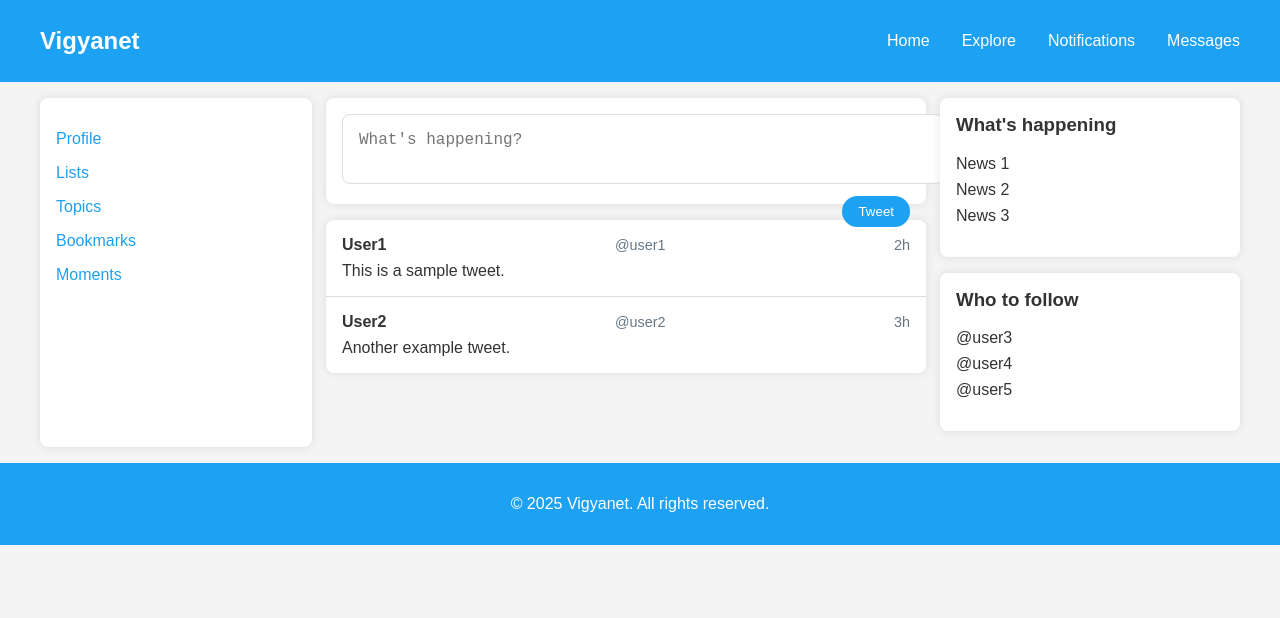
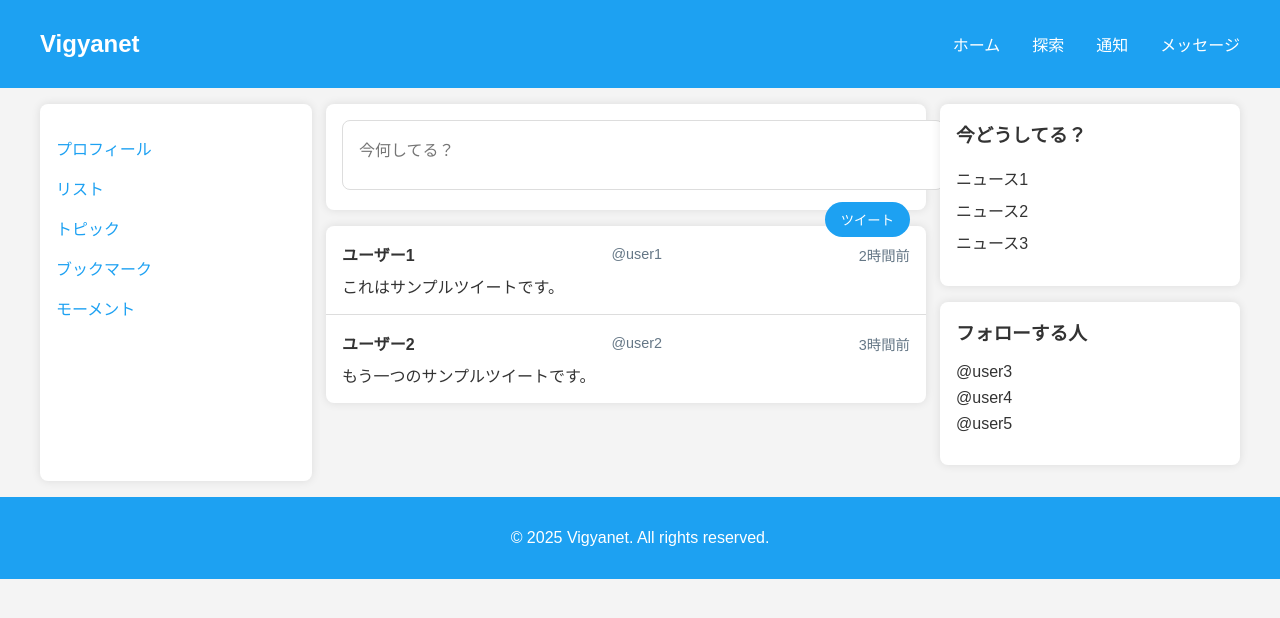
Before and after one commit to aerser/vigyanet, a plain HTML site: page index.html in a window 1280 px wide. Drawn offline with Linux system fonts and the light colour scheme.

Commit message:
Update index.html

```diff
--- a/index.html
+++ b/index.html
@@ -1,9 +1,9 @@
 <!DOCTYPE html>
-<html lang="en">
+<html lang="ja">
 <head>
     <meta charset="UTF-8">
     <meta name="viewport" content="width=device-width, initial-scale=1.0">
-    <title>Vigyanet - Home</title>
+    <title>Vigyanet - ホーム</title>
     <link rel="stylesheet" href="styles.css">
 </head>
 <body>
@@ -11,10 +11,10 @@
         <nav>
             <div class="logo">Vigyanet</div>
             <ul class="nav-links">
-                <li><a href="#">Home</a></li>
-                <li><a href="#">Explore</a></li>
-                <li><a href="#">Notifications</a></li>
-                <li><a href="#">Messages</a></li>
+                <li><a href="#">ホーム</a></li>
+                <li><a href="#">探索</a></li>
+                <li><a href="#">通知</a></li>
+                <li><a href="#">メッセージ</a></li>
             </ul>
         </nav>
     </header>
@@ -22,52 +22,52 @@
         <div class="container">
             <aside class="sidebar">
                 <ul>
-                    <li><a href="#">Profile</a></li>
-                    <li><a href="#">Lists</a></li>
-                    <li><a href="#">Topics</a></li>
-                    <li><a href="#">Bookmarks</a></li>
-                    <li><a href="#">Moments</a></li>
+                    <li><a href="#">プロフィール</a></li>
+                    <li><a href="#">リスト</a></li>
+                    <li><a href="#">トピック</a></li>
+                    <li><a href="#">ブックマーク</a></li>
+                    <li><a href="#">モーメント</a></li>
                 </ul>
             </aside>
             <section class="feed">
                 <div class="tweet-box">
-                    <textarea placeholder="What's happening?"></textarea>
-                    <button>Tweet</button>
+                    <textarea placeholder="今何してる？"></textarea>
+                    <button>ツイート</button>
                 </div>
                 <div class="tweets">
                     <div class="tweet">
                         <div class="tweet-header">
-                            <span class="user">User1</span>
+                            <span class="user">ユーザー1</span>
                             <span class="handle">@user1</span>
-                            <span class="time">2h</span>
+                            <span class="time">2時間前</span>
                         </div>
                         <div class="tweet-content">
-                            This is a sample tweet.
+                            これはサンプルツイートです。
                         </div>
                     </div>
                     <div class="tweet">
                         <div class="tweet-header">
-                            <span class="user">User2</span>
+                            <span class="user">ユーザー2</span>
                             <span class="handle">@user2</span>
-                            <span class="time">3h</span>
+                            <span class="time">3時間前</span>
                         </div>
                         <div class="tweet-content">
-                            Another example tweet.
+                            もう一つのサンプルツイートです。
                         </div>
                     </div>
                 </div>
             </section>
             <aside class="widgets">
                 <div class="widget">
-                    <h3>What's happening</h3>
+                    <h3>今どうしてる？</h3>
                     <ul>
-                        <li>News 1</li>
-                        <li>News 2</li>
-                        <li>News 3</li>
+                        <li>ニュース1</li>
+                        <li>ニュース2</li>
+                        <li>ニュース3</li>
                     </ul>
                 </div>
                 <div class="widget">
-                    <h3>Who to follow</h3>
+                    <h3>フォローする人</h3>
                     <ul>
                         <li>@user3</li>
                         <li>@user4</li>
```
